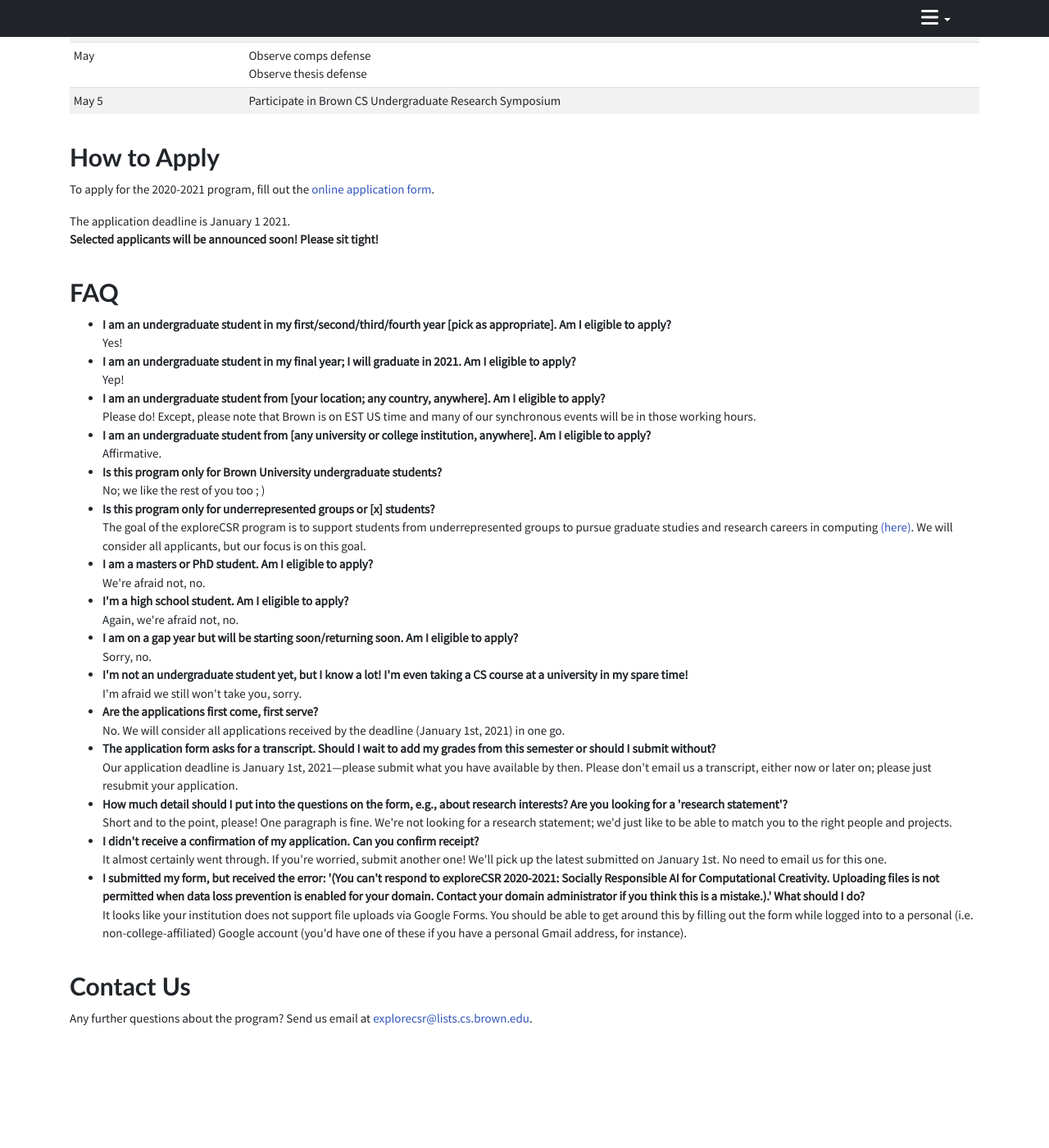
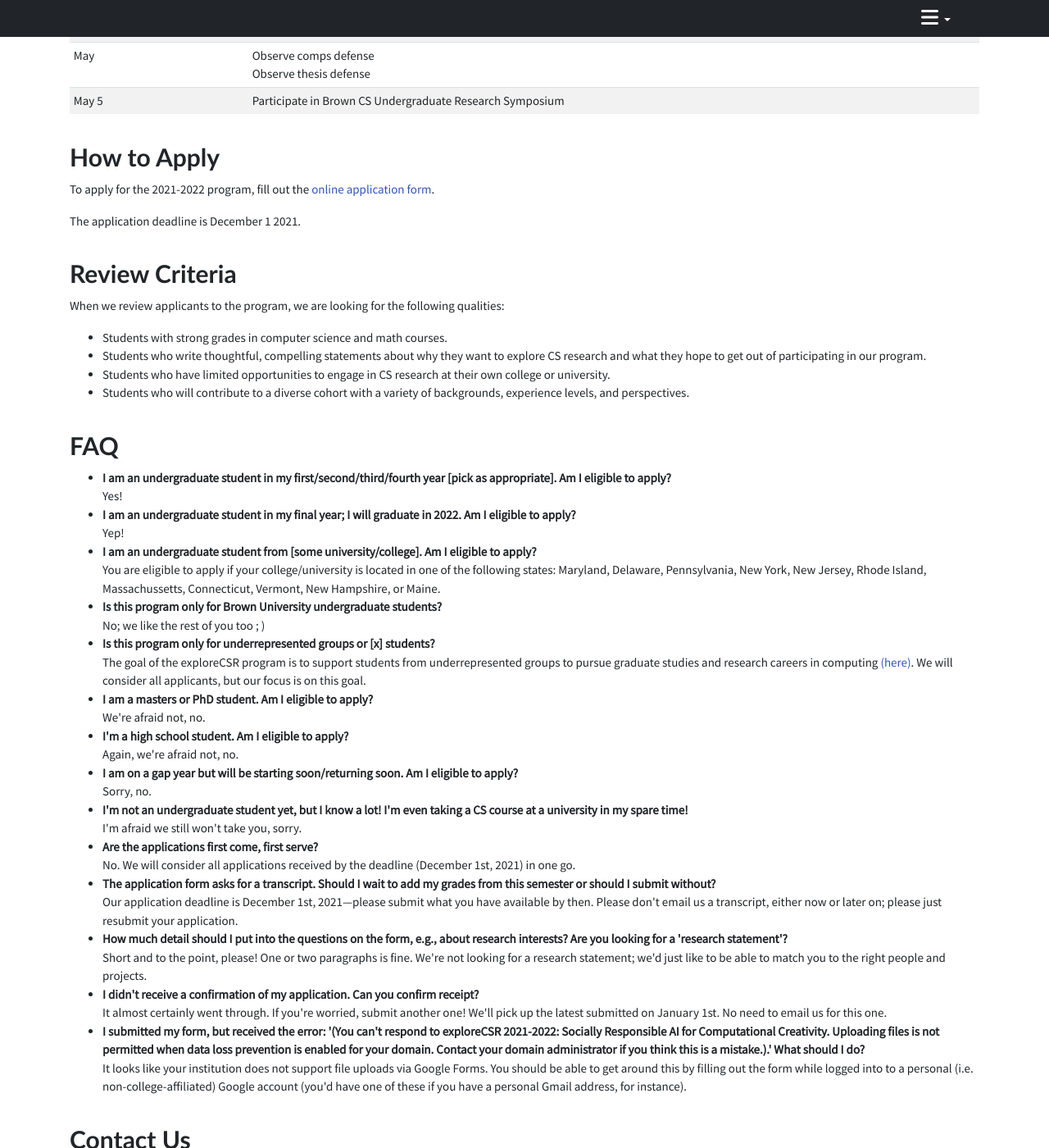
Before and after one commit to brownvc/exploreCSR-webpage, a Jekyll site: the page built from index.html, in a window 1280 px wide and 1400 px high, scrolled down 2788 px. Shown: the whole window at 82% size. Built offline with Jekyll 4.4.1, drawn with Linux system fonts in a browser that asks for light colours; nearby versions of some CDN libraries; before the commit the page ends 4121 px from its top, so only the background shows below that; some of the changed text lies outside the part shown.

Commit message:
Initial updates for 2022 program.

```diff
--- a/_data/faculty.json
+++ b/_data/faculty.json
@@ -15,9 +15,9 @@
         "homepage": "http://cs.brown.edu/people/faculty/amy/"
     },
     {
-        "name": "Jeff Huang",
-        "photo_id": "jeff",
-        "homepage": "https://jeffhuang.com"
+        "name": "Chen Sun Huang",
+        "photo_id": "chen",
+        "homepage": "https://chensun.me/"
     },
     {
         "name": "Srinath Sridhar",
--- a/_data/faq.json
+++ b/_data/faq.json
@@ -4,16 +4,12 @@
         "answer": "Yes!"
     },
     {
-        "question": "I am an undergraduate student in my final year; I will graduate in 2021. Am I eligible to apply?",
+        "question": "I am an undergraduate student in my final year; I will graduate in 2022. Am I eligible to apply?",
         "answer": "Yep!"
     },
     {
-        "question": "I am an undergraduate student from [your location; any country, anywhere]. Am I eligible to apply?",
-        "answer": "Please do! Except, please note that Brown is on EST US time and many of our synchronous events will be in those working hours."
-    },
-    {
-        "question": "I am an undergraduate student from [any university or college institution, anywhere]. Am I eligible to apply?",
-        "answer": "Affirmative."
+        "question": "I am an undergraduate student from [some university/college]. Am I eligible to apply?",
+        "answer": "You are eligible to apply if your college/university is located in one of the following states: Maryland, Delaware, Pennsylvania, New York, New Jersey, Rhode Island, Massachussetts, Connecticut, Vermont, New Hampshire, or Maine."
     },
     {
         "question": "Is this program only for Brown University undergraduate students?",
@@ -41,22 +37,22 @@
     },
     {
         "question": "Are the applications first come, first serve?",
-        "answer": "No. We will consider all applications received by the deadline (January 1st, 2021) in one go."
+        "answer": "No. We will consider all applications received by the deadline (December 1st, 2021) in one go."
     },
     {
         "question": "The application form asks for a transcript. Should I wait to add my grades from this semester or should I submit without?",
-        "answer": "Our application deadline is January 1st, 2021&mdash;please submit what you have available by then. Please don't email us a transcript, either now or later on; please just resubmit your application."
+        "answer": "Our application deadline is December 1st, 2021&mdash;please submit what you have available by then. Please don't email us a transcript, either now or later on; please just resubmit your application."
     },
     {
         "question": "How much detail should I put into the questions on the form, e.g., about research interests? Are you looking for a 'research statement'?",
-        "answer": "Short and to the point, please! One paragraph is fine. We're not looking for a research statement; we'd just like to be able to match you to the right people and projects."
+        "answer": "Short and to the point, please! One or two paragraphs is fine. We're not looking for a research statement; we'd just like to be able to match you to the right people and projects."
     },
     {
         "question": "I didn't receive a confirmation of my application. Can you confirm receipt?",
         "answer": "It almost certainly went through. If you're worried, submit another one! We'll pick up the latest submitted on January 1st. No need to email us for this one."
     },
     {
-        "question": "I submitted my form, but received the error: '(You can't respond to exploreCSR 2020-2021: Socially Responsible AI for Computational Creativity. Uploading files is not permitted when data loss prevention is enabled for your domain. Contact your domain administrator if you think this is a mistake.).' What should I do?",
+        "question": "I submitted my form, but received the error: '(You can't respond to exploreCSR 2021-2022: Socially Responsible AI for Computational Creativity. Uploading files is not permitted when data loss prevention is enabled for your domain. Contact your domain administrator if you think this is a mistake.).' What should I do?",
         "answer": "It looks like your institution does not support file uploads via Google Forms. You should be able to get around this by filling out the form while logged into to a personal (i.e. non-college-affiliated) Google account (you'd have one of these if you have a personal Gmail address, for instance)."
     }
 ]
--- a/_data/schedule.json
+++ b/_data/schedule.json
@@ -1,18 +1,18 @@
 [
     {
-        "date": "November 18",
+        "date": "October 1",
         "name": "Applications open"
     },
     {
-        "date": "January 1",
+        "date": "December 1",
         "name": "Application deadline"
     },
     {
-        "date": "January 15",
+        "date": "Early January",
         "name": "Admission decisions announced"
     },
     {
-        "date": "January 29",
+        "date": "Late January",
         "name": "Program kick-off meeting"
     },
     {
@@ -25,7 +25,7 @@
     },
     {
         "date": "April",
-        "name": "Observe thesis proposal<br/>Observe faculty candidate talk<br/>Leadership Alliance alumni panel"
+        "name": "Observe thesis proposal<br/>Observe faculty candidate talk"
     },
     {
         "date": "May",
--- a/index.html
+++ b/index.html
@@ -20,6 +20,7 @@
                             <a class="dropdown-item" href="#research">Recent Research Projects</a>
                             <a class="dropdown-item" href="#schedule">Tentative Program Schedule</a>
                             <a class="dropdown-item" href="#apply">How to Apply</a>
+                            <a class="dropdown-item" href="#criteria">Review Criteria</a>
                             <a class="dropdown-item" href="#faq">FAQ</a>
                             <a class="dropdown-item" href="#contact">Contact Us</a>
                         </div>
@@ -53,9 +54,9 @@
     </p>
 
     <p>
-        This year, Brown CS is proud to partner with Google Research to offer <i>exploreCSR: Socially-Responsible AI for Computational Creativity</i>, a semesterlong immersive research experience program for undergraduate students which focuses on exactly these subjects.
+        Brown CS is proud to partner with Google Research to offer <i>exploreCSR: Socially-Responsible AI for Computational Creativity</i>, a semesterlong immersive research experience program for undergraduate students which focuses on exactly these subjects.
         We encourage students from historically-underrepresented groups within computer science to apply, which includes, but is not limited to, women, students of color, first-generation college students, and LGBTQ+ students. No prior research experience required!
-        Our goal is to expose students to what computing research can look like, to help them build self-efficacy and practical research skills, and to encourage them to pursue graduate studies in computer science.
+        Our goal is to expose students to what computing research can look like, to help them build self-efficacy and practical research skills, and to encourage them to pursue graduate studies in computer science. We are especially interested in applicants from colleges and universities that do not already offer extensive research opportunities.
     </p>
 </div>
 
@@ -66,7 +67,7 @@
     </div>
     <!-- How long it is, what students are expected to do, mentorship structure, stipends, etc. -->
     <p>
-        <b>Who can apply:</b> Current undergraduate students (including graduating seniors). This year, the program is entirely virtual due to the COVID-19 pandemic, so no travel is necessary. We do have a preference for students in the US Eastern time zone, though, as many of our virtual events are synchronous.
+        <b>Who can apply:</b> Current undergraduate students (including graduating seniors) attending college at an instituion in one of the following Northeast US states: Maryland, Delaware, Pennsylvania, New York, New Jersey, Rhode Island, Massachussetts, Connecticut, Vermont, New Hampshire, and Maine. Most program activities are virtual, but we are planning a couple of in-person visits (the travel costs for which we will cover).
     </p>
     <p>
         <b>Experience needed:</b> Prospective students should have completed an introductory computer science course sequence. Coursework in calculus, linear algebra, and probability are also helpful but not strictly required. No prior research experience necessary!
@@ -78,10 +79,10 @@
         <b>Other activities:</b> We have numerous other activities planned to given participants a "behind-the-scenes" look at what graduate study in CS looks like. These include panels on demystifying the graduate application process, Q&A's with current grad students and alumni, attendance at Brown CS lab meetings, and observing formal graduate student presentations such as thesis proposals and defenses.
     </p>
     <p>
-        <b>Time commitment:</b> The program runs roughly the duration of Brown's spring 2021 semester: January through May. We expect research group meetings, mentor meetings, and project work to take a minimum of 5 hours per week.
+        <b>Time commitment:</b> The program runs roughly the duration of Brown's spring 2022 semester: January through May. We expect research group meetings, mentor meetings, and project work to take a minimum of 5 hours per week.
     </p>
     <p>
-        <b>Stipend:</b> We recognize that participating in this program takes time. To help offset this opportunity cost, each participant will receive a $500 stipend.
+        <b>Stipend:</b> We recognize that participating in this program takes time. To help offset this opportunity cost, each participant will receive a $400 stipend.
     </p>
 
 </div>
@@ -219,11 +220,26 @@
         <div class='mainheader'>How to Apply</div>
     </div>
     <p>
-        To apply for the 2020-2021 program, fill out the <a href='https://docs.google.com/forms/d/e/1FAIpQLSc5-pKByDBxSyTXxfThpn-Ahlj4R-q_xB9iKY1xKChgdpox-w/viewform?usp=sf_link'>online application form</a>.
+        To apply for the 2021-2022 program, fill out the <a href='https://forms.gle/p5ec4XYxX6ZxAaAi9'>online application form</a>.
     </p>
     <p>
-        The application deadline is January 1 2021.<br>
-        <b>Selected applicants will be announced soon! Please sit tight!</b>
+        The application deadline is December 1 2021.<br>
+    </p>
+</div>
+
+<div id='criteria-section' class='mainitem'>
+    <div class='anchor'>
+        <a name='criteria'> </a>
+        <div class='mainheader'>Review Criteria</div>
+    </div>
+    <p>
+        When we review applicants to the program, we are looking for the following qualities:
+        <ul>
+            <li>Students with strong grades in computer science and math courses.</li>
+            <li>Students who write thoughtful, compelling statements about why they want to explore CS research and what they hope to get out of participating in our program.</li>
+            <li>Students who have limited opportunities to engage in CS research at their own college or university.</li>
+            <li>Students who will contribute to a diverse cohort with a variety of backgrounds, experience levels, and perspectives.</li>
+        </ul>
     </p>
 </div>
 
```
Also changed, not shown: _data/hero.json (+10 -0 lines), img/faculty/chen.jpg (added), img/hero/dinoflow.png (deleted), img/hero/roominoes.png (added), img/hero/zonegraphs.png (added).
